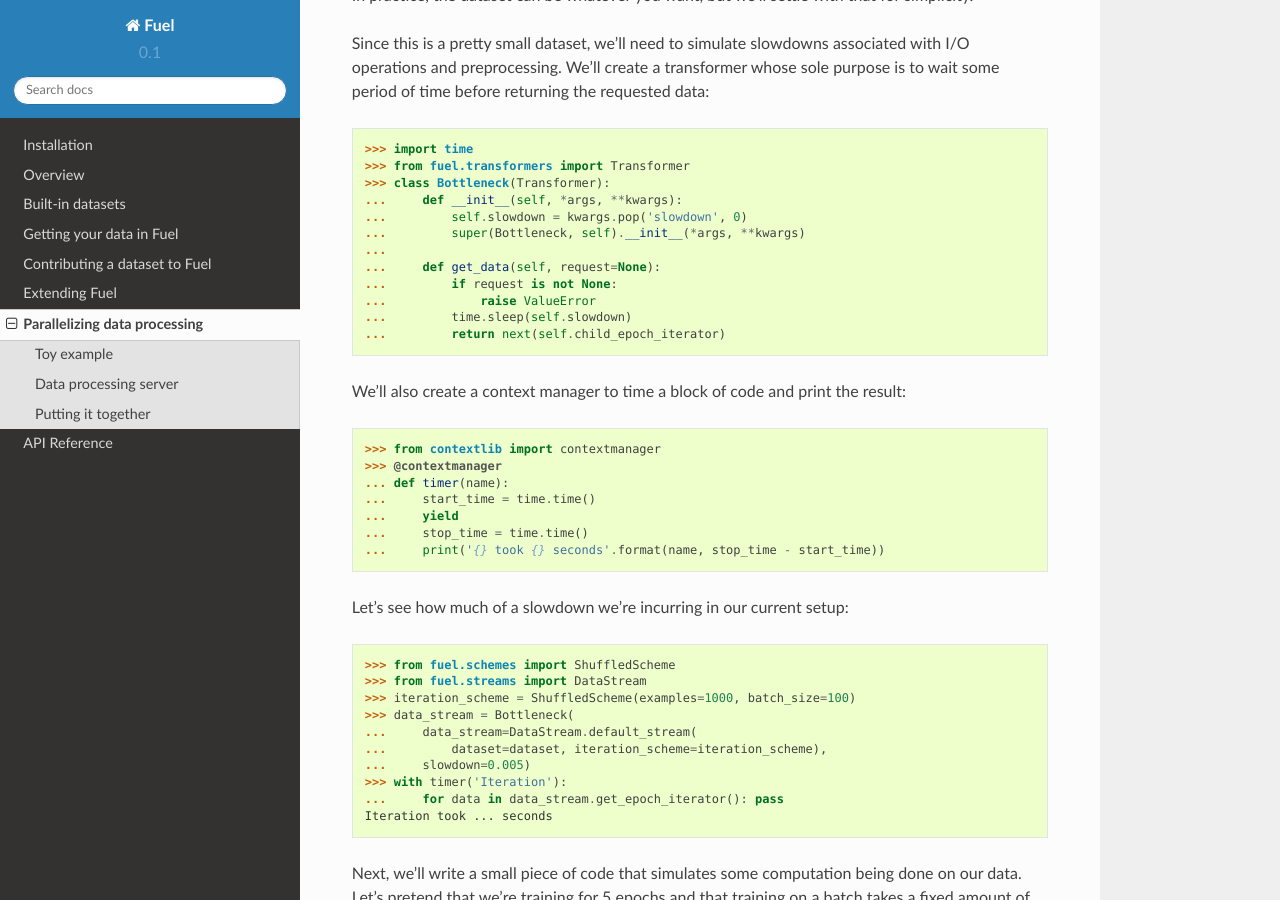
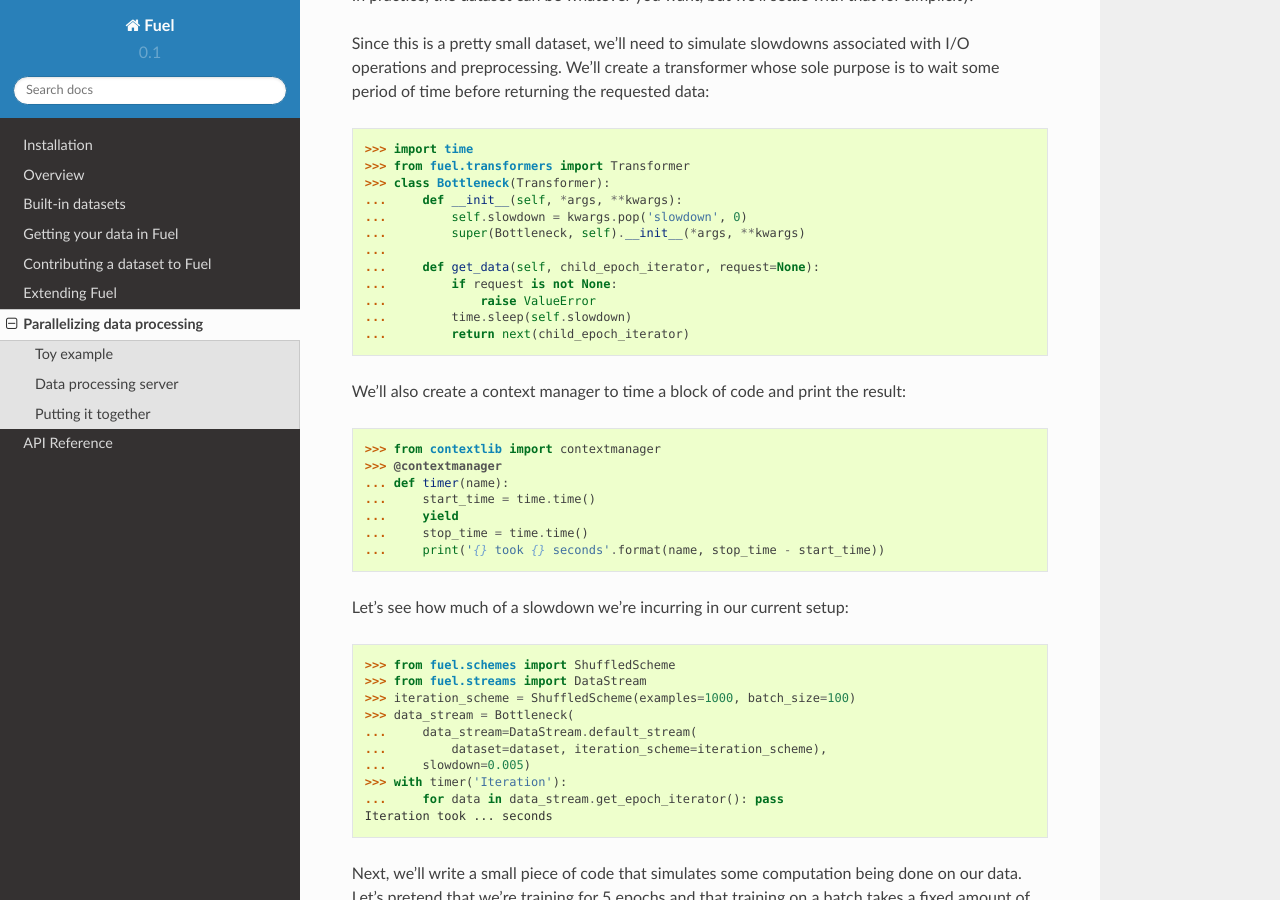
Before and after one commit to mila-iqia/fuel, a Sphinx documentation site: the page built from docs/server.rst, in a window 1280 px wide and 900 px high, scrolled down 675 px. Built offline with Sphinx 7.4.7 and the Read the Docs theme 2.0.0, drawn with Linux system fonts in a browser that asks for light colours; some of the changed text lies outside the part shown.

Commit message:
Adapt docs/streams.rst to new TransformerDataIterator class

```diff
--- a/docs/server.rst
+++ b/docs/server.rst
@@ -40,11 +40,11 @@ data:
 ...         self.slowdown = kwargs.pop('slowdown', 0)
 ...         super(Bottleneck, self).__init__(*args, **kwargs)
 ...
-...     def get_data(self, request=None):
+...     def get_data(self, child_epoch_iterator, request=None):
 ...         if request is not None:
 ...             raise ValueError
 ...         time.sleep(self.slowdown)
-...         return next(self.child_epoch_iterator)
+...         return next(child_epoch_iterator)
 
 We'll also create a context manager to time a block of code and print the
 result:
@@ -149,11 +149,11 @@ Here's those two files:
             self.slowdown = kwargs.pop('slowdown', 0)
             super(Bottleneck, self).__init__(*args, **kwargs)
 
-        def get_data(self, request=None):
+        def get_data(self, child_epoch_iterator, request=None):
             if request is not None:
                 raise ValueError
             time.sleep(self.slowdown)
-            return next(self.child_epoch_iterator)
+            return next(child_epoch_iterator)
 
 
     def create_data_stream(slowdown=0):
```
